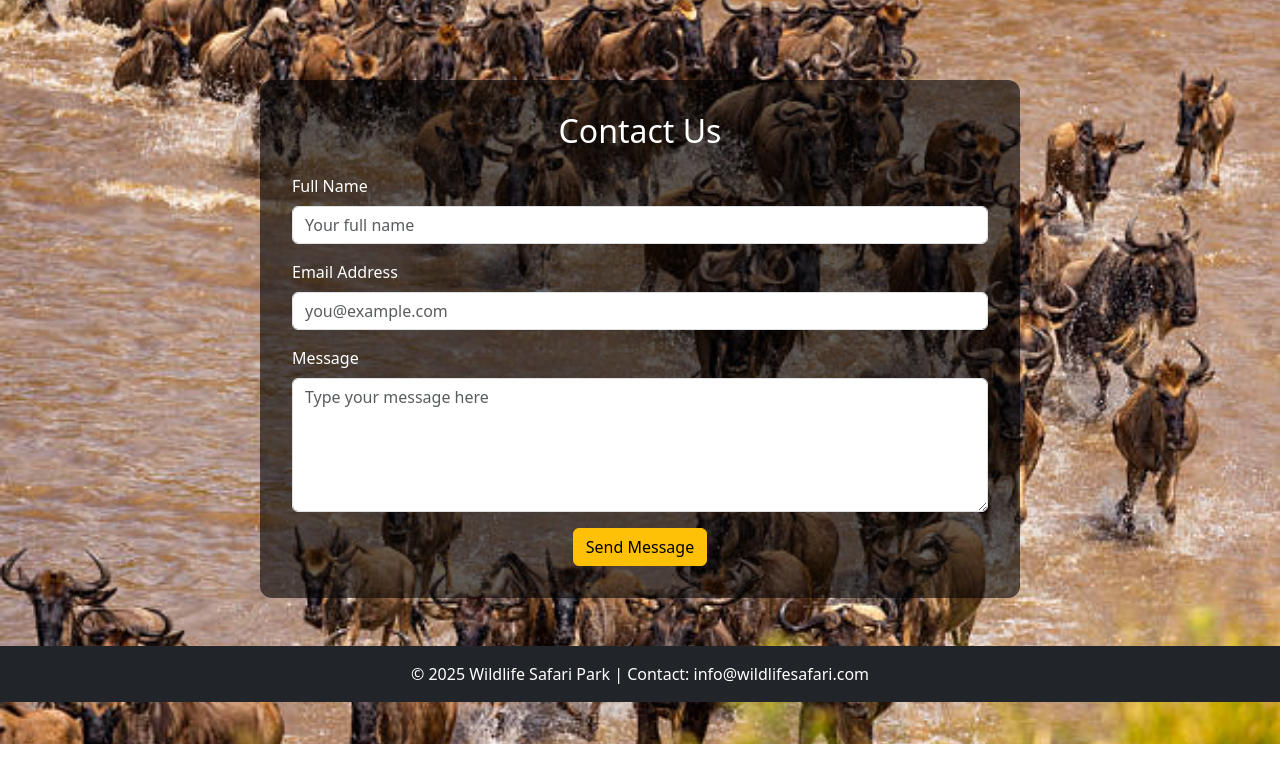
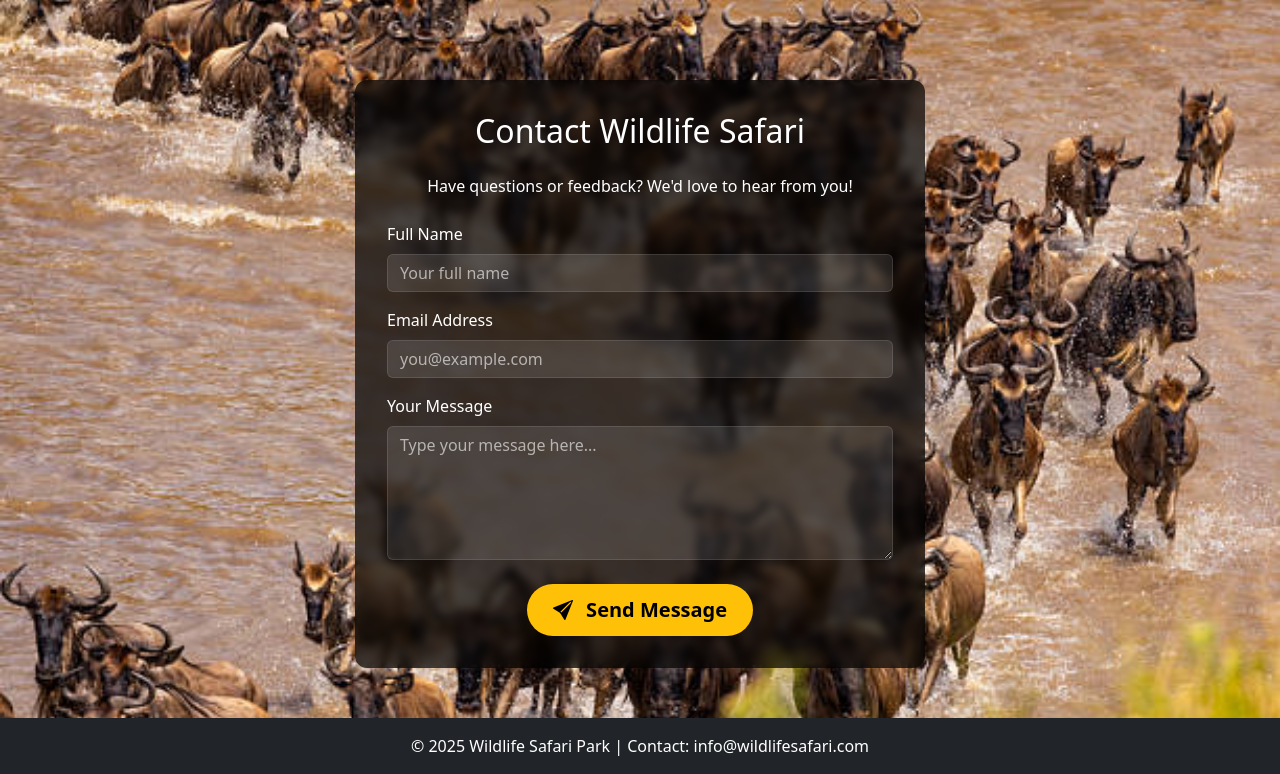
Before and after one commit to Cmuoki/wildlife, a Django app: page /contact/ in a window 1280 px wide. Shown: the part 56-830 px from the top of the page. Before the commit the page ends 800 px from the top, so only its background shows below. Run offline with Django 5.2, Linux system fonts and the light colour scheme.

Commit message:
Updated contact form with proper messaging and validation

```diff
--- a/wildlife_safari_app/templates/contact.html
+++ b/wildlife_safari_app/templates/contact.html
@@ -1,10 +1,9 @@
-
 {% load static %}
 <!DOCTYPE html>
 <html lang="en">
 <head>
     <meta charset="UTF-8">
-    <title>Contact Us</title>
+    <title>Contact Us - Wildlife Safari</title>
     <meta name="viewport" content="width=device-width, initial-scale=1">
 
     <!-- Bootstrap CSS -->
@@ -21,10 +20,48 @@
         }
 
         .form-container {
-            background: rgba(0, 0, 0, 0.6);
+            background: rgba(0, 0, 0, 0.7);
             padding: 2rem;
             border-radius: 12px;
             margin-top: 80px;
+            margin-bottom: 50px;
+            backdrop-filter: blur(5px);
+        }
+
+        .alert-container {
+            position: fixed;
+            top: 80px;
+            left: 0;
+            right: 0;
+            z-index: 1000;
+            width: 100%;
+            max-width: 600px;
+            margin: 0 auto;
+        }
+
+        .form-control, .form-control:focus {
+            background-color: rgba(255, 255, 255, 0.1);
+            color: white;
+            border: 1px solid rgba(255, 255, 255, 0.2);
+        }
+
+        .form-control::placeholder {
+            color: rgba(255, 255, 255, 0.6);
+        }
+
+        .btn-submit {
+            background-color: #ffc107;
+            color: #000;
+            font-weight: bold;
+            padding: 10px 25px;
+            border-radius: 50px;
+            transition: all 0.3s;
+        }
+
+        .btn-submit:hover {
+            background-color: #ffca28;
+            transform: translateY(-2px);
+            box-shadow: 0 4px 8px rgba(0, 0, 0, 0.2);
         }
     </style>
 </head>
@@ -32,26 +69,58 @@
 
 {% include 'navbar.html' %}
 
+<!-- Message Alerts -->
+<div class="alert-container">
+    {% if messages %}
+        {% for message in messages %}
+        <div class="alert alert-{% if message.tags == 'error' %}danger{% else %}success{% endif %} alert-dismissible fade show mx-3">
+            {{ message }}
+            <button type="button" class="btn-close" data-bs-dismiss="alert" aria-label="Close"></button>
+        </div>
+        {% endfor %}
+    {% endif %}
+</div>
+
 <div class="container">
     <div class="row justify-content-center">
-        <div class="col-md-8 form-container">
-            <h2 class="text-center mb-4">Contact Us</h2>
-            <form method="post">
+        <div class="col-md-8 col-lg-6 form-container">
+            <h2 class="text-center mb-4">Contact Wildlife Safari</h2>
+            <p class="text-center mb-4">Have questions or feedback? We'd love to hear from you!</p>
+
+            <form method="post" class="needs-validation" novalidate>
                 {% csrf_token %}
+
                 <div class="mb-3">
-                    <label class="form-label">Full Name</label>
-                    <input type="text" class="form-control" name="name" placeholder="Your full name">
+                    <label for="nameInput" class="form-label">Full Name</label>
+                    <input type="text" class="form-control" id="nameInput" name="name"
+                           placeholder="Your full name" required>
+                    <div class="invalid-feedback">
+                        Please provide your name.
+                    </div>
                 </div>
+
                 <div class="mb-3">
-                    <label class="form-label">Email Address</label>
-                    <input type="email" class="form-control" name="email" placeholder="you@example.com">
+                    <label for="emailInput" class="form-label">Email Address</label>
+                    <input type="email" class="form-control" id="emailInput" name="email"
+                           placeholder="you@example.com" required>
+                    <div class="invalid-feedback">
+                        Please provide a valid email.
+                    </div>
                 </div>
-                <div class="mb-3">
-                    <label class="form-label">Message</label>
-                    <textarea class="form-control" name="message" rows="5" placeholder="Type your message here"></textarea>
+
+                <div class="mb-4">
+                    <label for="messageInput" class="form-label">Your Message</label>
+                    <textarea class="form-control" id="messageInput" name="message"
+                              rows="5" placeholder="Type your message here..." required></textarea>
+                    <div class="invalid-feedback">
+                        Please enter your message.
+                    </div>
                 </div>
+
                 <div class="text-center">
-                    <button type="submit" class="btn btn-warning">Send Message</button>
+                    <button type="submit" class="btn btn-submit btn-lg">
+                        <i class="bi bi-send-fill me-2"></i> Send Message
+                    </button>
                 </div>
             </form>
         </div>
@@ -59,12 +128,37 @@
 </div>
 
 <!-- Footer -->
-<footer class="bg-dark text-white text-center py-3 mt-5">
+<footer class="bg-dark text-white text-center py-3">
     &copy; 2025 Wildlife Safari Park | Contact: info@wildlifesafari.com
 </footer>
 
-<!-- Bootstrap JS -->
+<!-- Bootstrap JS and dependencies -->
 <script src="https://cdn.jsdelivr.net/npm/bootstrap@5.3.0/dist/js/bootstrap.bundle.min.js"></script>
+<!-- Bootstrap Icons -->
+<link rel="stylesheet" href="https://cdn.jsdelivr.net/npm/bootstrap-icons@1.10.0/font/bootstrap-icons.css">
+
+<!-- Form validation script -->
+<script>
+(function () {
+  'use strict'
+
+  // Fetch all the forms we want to apply custom Bootstrap validation styles to
+  var forms = document.querySelectorAll('.needs-validation')
+
+  // Loop over them and prevent submission
+  Array.prototype.slice.call(forms)
+    .forEach(function (form) {
+      form.addEventListener('submit', function (event) {
+        if (!form.checkValidity()) {
+          event.preventDefault()
+          event.stopPropagation()
+        }
+
+        form.classList.add('was-validated')
+      }, false)
+    })
+})()
+</script>
 
 </body>
 </html>
--- a/wildlife_safari_app/views.py
+++ b/wildlife_safari_app/views.py
@@ -18,19 +18,28 @@ def about_view(request):
 # Contact page (now saves to database)
 def contact_view(request):
     if request.method == 'POST':
-        name = request.POST.get('name')
-        email = request.POST.get('email')
-        message_text = request.POST.get('message')
+        try:
+            name = request.POST.get('name')
+            email = request.POST.get('email')
+            message_text = request.POST.get('message')
 
-        # Save to database
-        Message.objects.create(
-            name=name,
-            email=email,
-            message=message_text
-        )
+            if not all([name, email, message_text]):
+                messages.error(request, "All fields are required!")
+                return redirect('contact')
 
-        messages.success(request, f"Thank you {name}! Your message has been sent.")
-        return redirect('contact')  # Redirect to prevent form resubmission
+            # Save to database
+            Message.objects.create(
+                name=name,
+                email=email,
+                message=message_text
+            )
+
+            messages.success(request, f"Thank you {name}! Your message has been sent.")
+            return redirect('contact')
+
+        except Exception as e:
+            messages.error(request, f"Error: {str(e)}")
+            return redirect('contact')
 
     return render(request, 'contact.html')
 
```
Also changed, not shown: wildlife_safari_project/settings.py (+8 -3 lines).
